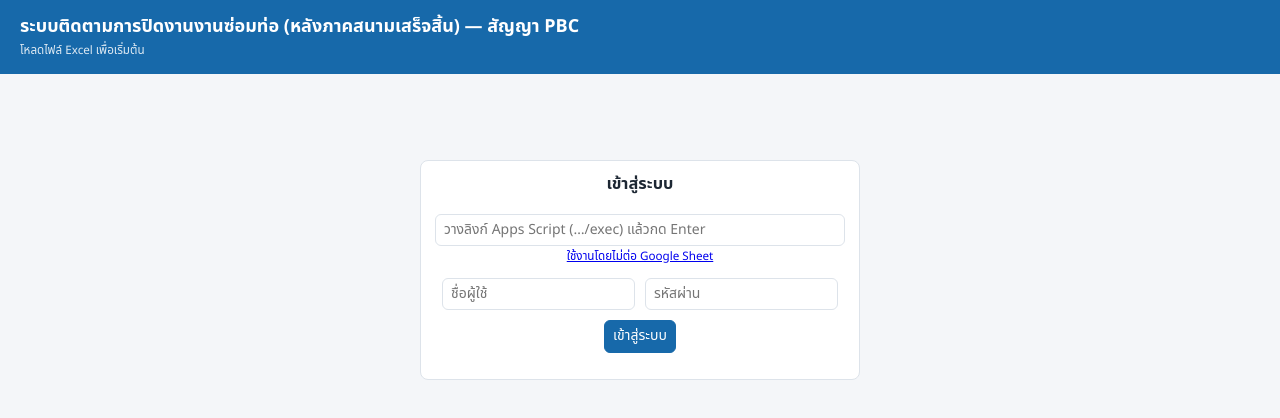
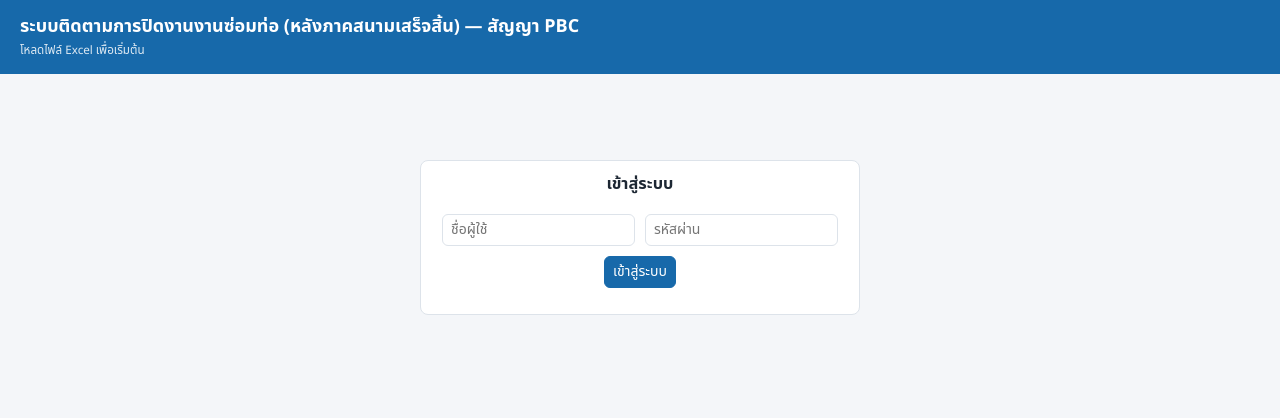
Before and after one commit to nawawit-mwa/wlmapayment, a plain HTML site: page dashboard_pbc_closure.html in a window 1280 px wide. Drawn offline with Linux system fonts and the light colour scheme.

Commit message:
Update dashboard_pbc_closure.html

```diff
--- a/dashboard_pbc_closure.html
+++ b/dashboard_pbc_closure.html
@@ -58,7 +58,7 @@ const SLA={'1':7,'2':4,'3A':4,'3B':2,'4':3};
 // ลำดับขั้นตอนที่แสดงในปุ่มและ dropdown
 const ORD=['1','2','3A','3B','4','5'];
 const lk=t=>{t=String(t).trim();return ORD.find(k=>ST[k]===t)||(t.startsWith('ทีม กปน. ปิดงาน')?'4':t.split(' ')[0])};let SF='',RF='',ME=null,TOKEN='',API='',OFF=false;
-const API_URL='';/* วางลิงก์ Apps Script (…/exec) ระหว่างเครื่องหมาย ' ' */
+const API_URL='https://script.google.com/macros/s/AKfycbzKI2cUYtdNBUBMp7Q3ylGrjajldJ5_8rEet7wQ4sizZLLPqeVupc3XqwzFBMESEUqu/exec';/* วางลิงก์ Apps Script (…/exec) ระหว่างเครื่องหมาย ' ' */
 API=API_URL;if(!API)try{API=localStorage.getItem('api')||''}catch(e){}
 // ขั้นตอนที่แต่ละบทบาทเป็นเจ้าของ (เปลี่ยนต่อได้เฉพาะงานในขั้นตอนเหล่านี้)
 const OWN={'บริษัท':['1','3A','3B'],'กปน':['2','4']};
```
